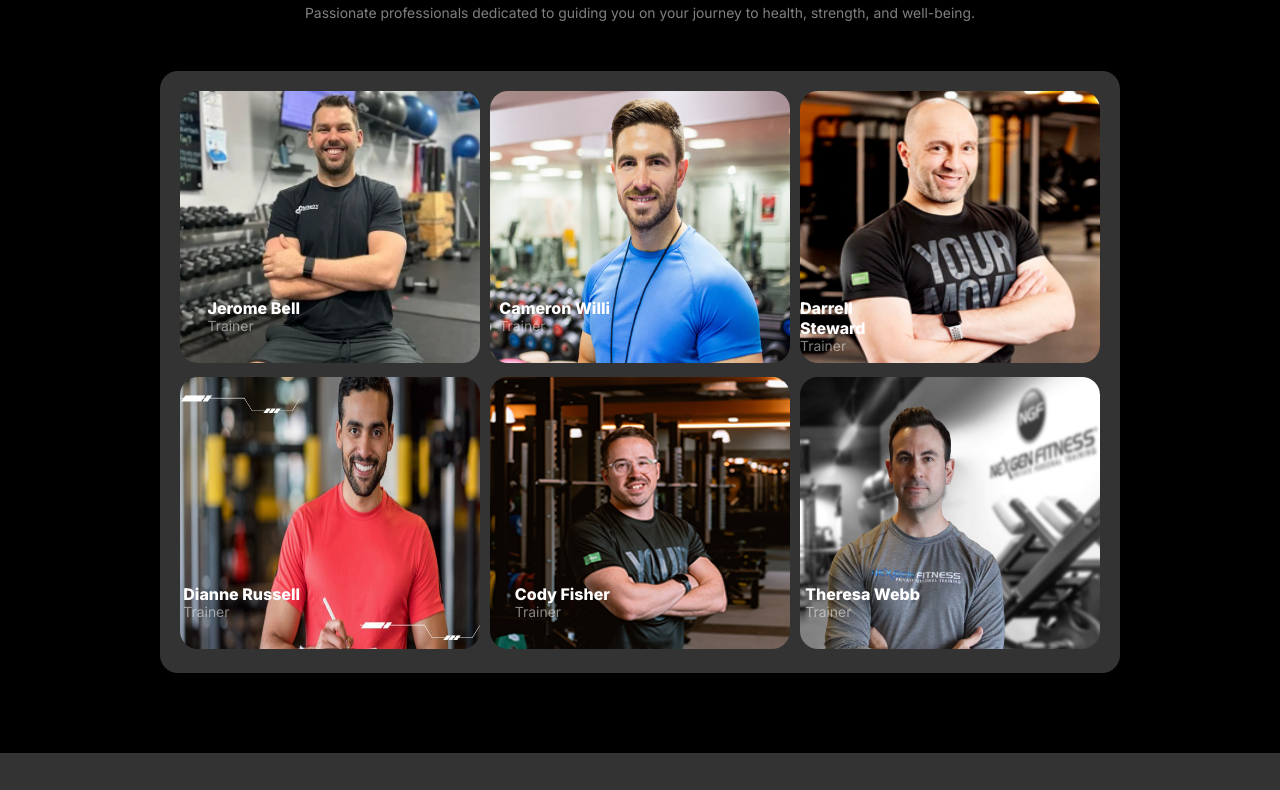
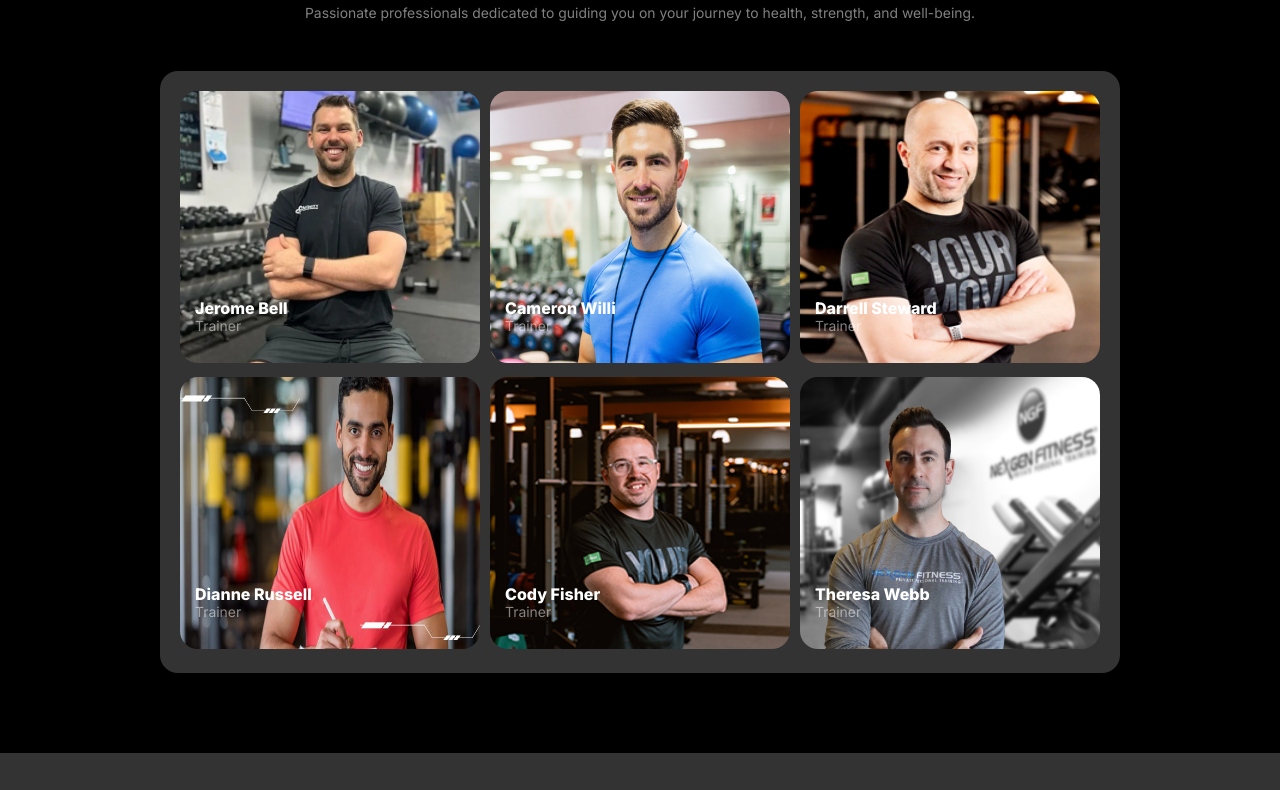
Before and after one commit to Takmim00/Assignment-02, a plain HTML site: page index.html in a window 1280 px wide. Shown: the part 2737-3527 px from the top of the page. Drawn offline with Linux system fonts and the light colour scheme; a web font is replaced by a local one.

Commit message:
trainer details

```diff
--- a/css/style.css
+++ b/css/style.css
@@ -389,7 +389,8 @@ select {
 .trainer-details{
     position: absolute;
     top: 75%;
-    right: 60%;
+    right: 45%;
+    width: 50%;
 }
 /* Footer style  */
 .footer-container{
```
